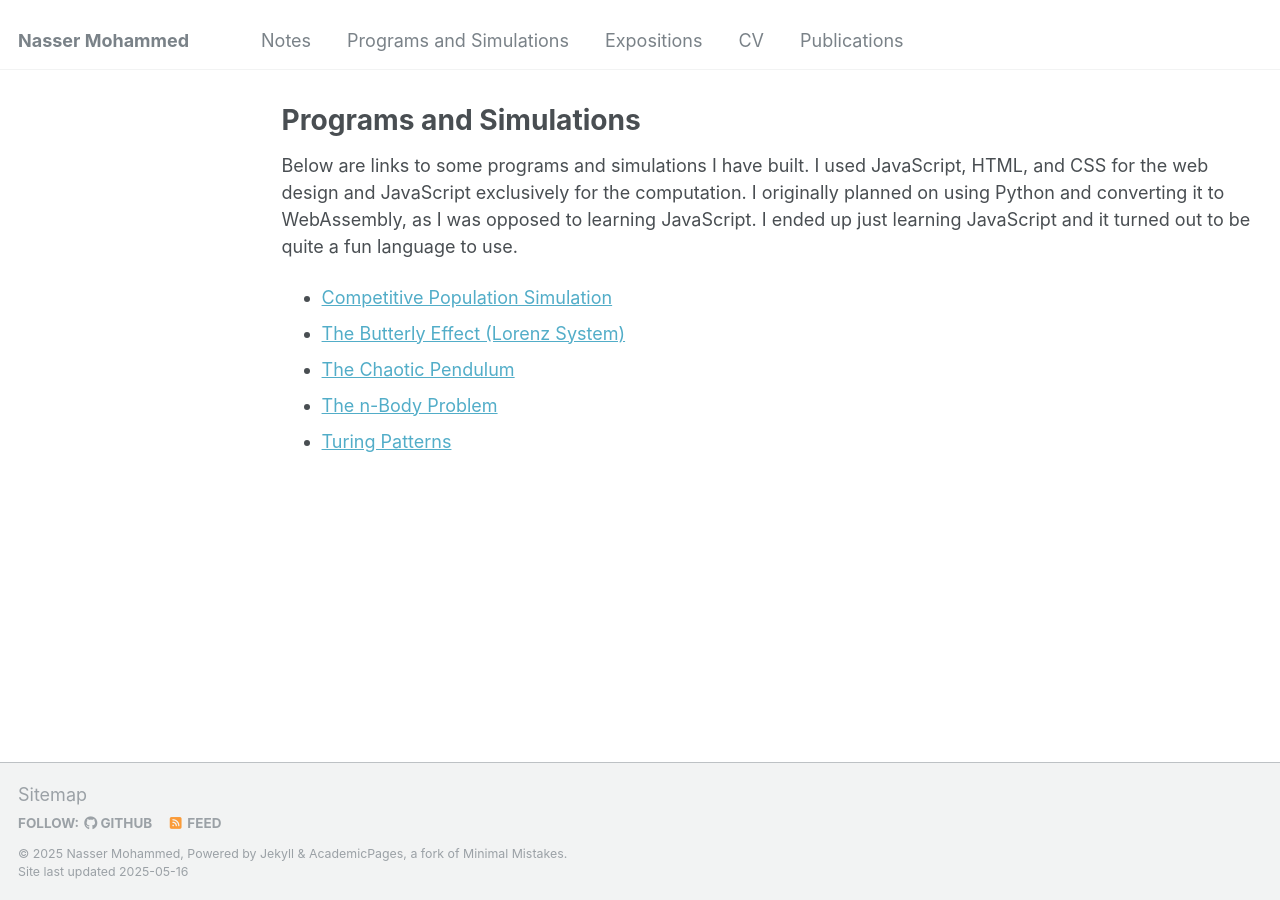
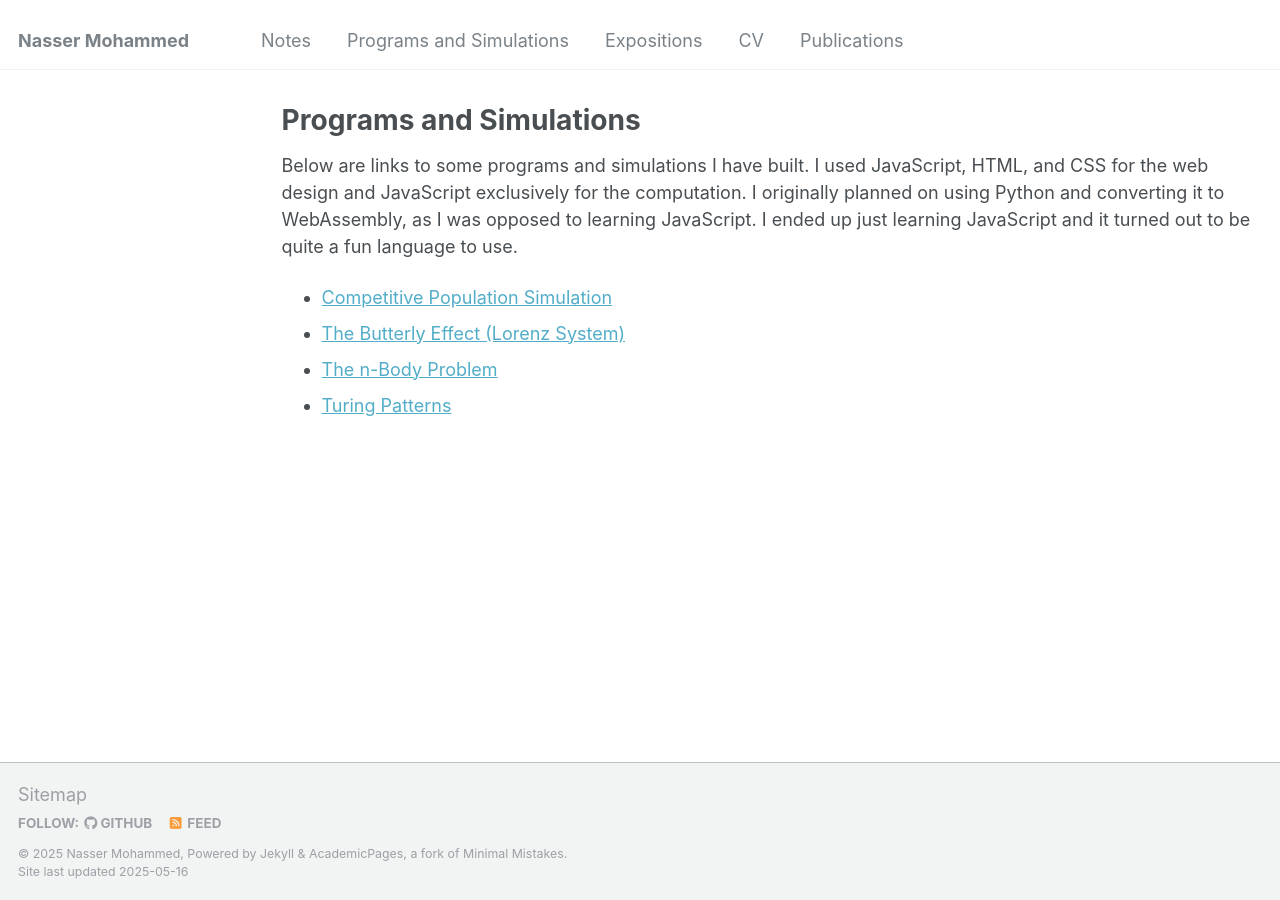
Before and after one commit to Nasser-Mohammed/Nasser-Mohammed.github.io, a Jekyll site: the page built from _pages/programs-simulations.md, in a window 1280 px wide. Built offline with Jekyll 4.4.1, drawn with Linux system fonts in a browser that asks for light colours.

Commit message:
Update programs-simulations.md

```diff
--- a/_pages/programs-simulations.md
+++ b/_pages/programs-simulations.md
@@ -7,6 +7,5 @@ author_profile: false
 Below are links to some programs and simulations I have built. I used JavaScript, HTML, and CSS for the web design and JavaScript exclusively for the computation. I originally planned on using Python and converting it to WebAssembly, as I was opposed to learning JavaScript. I ended up just learning JavaScript and it turned out to be quite a fun language to use.
 - [Competitive Population Simulation](/programs-simulations/Population-Model/index.html)
 - [The Butterly Effect (Lorenz System)](/programs-simulations/Butterly-Effect/index.html)
-- [The Chaotic Pendulum](/programs-simulations/Chaotic-Pendulum/index.html)
 - [The n-Body Problem](/programs-simulations/n-Body-Simulation/index.html)
 - [Turing Patterns](/programs-simulations/Turing-Patterns/index.html)
```
